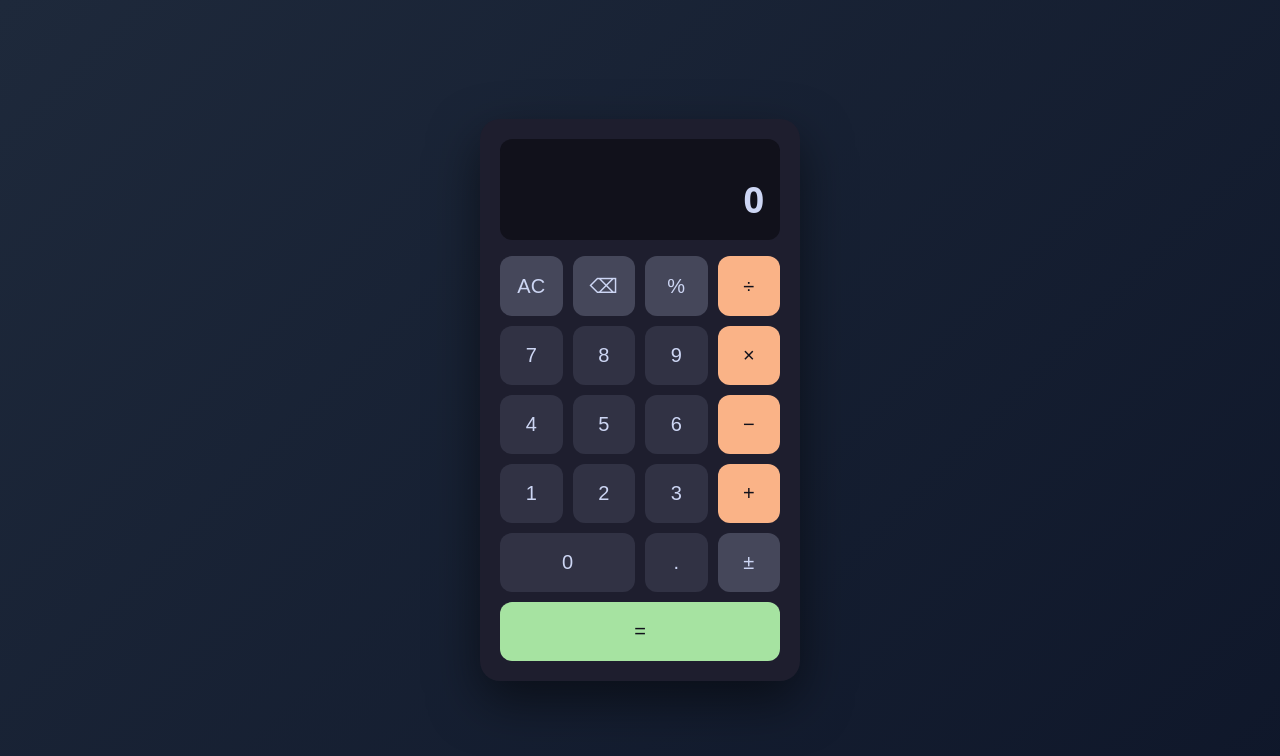
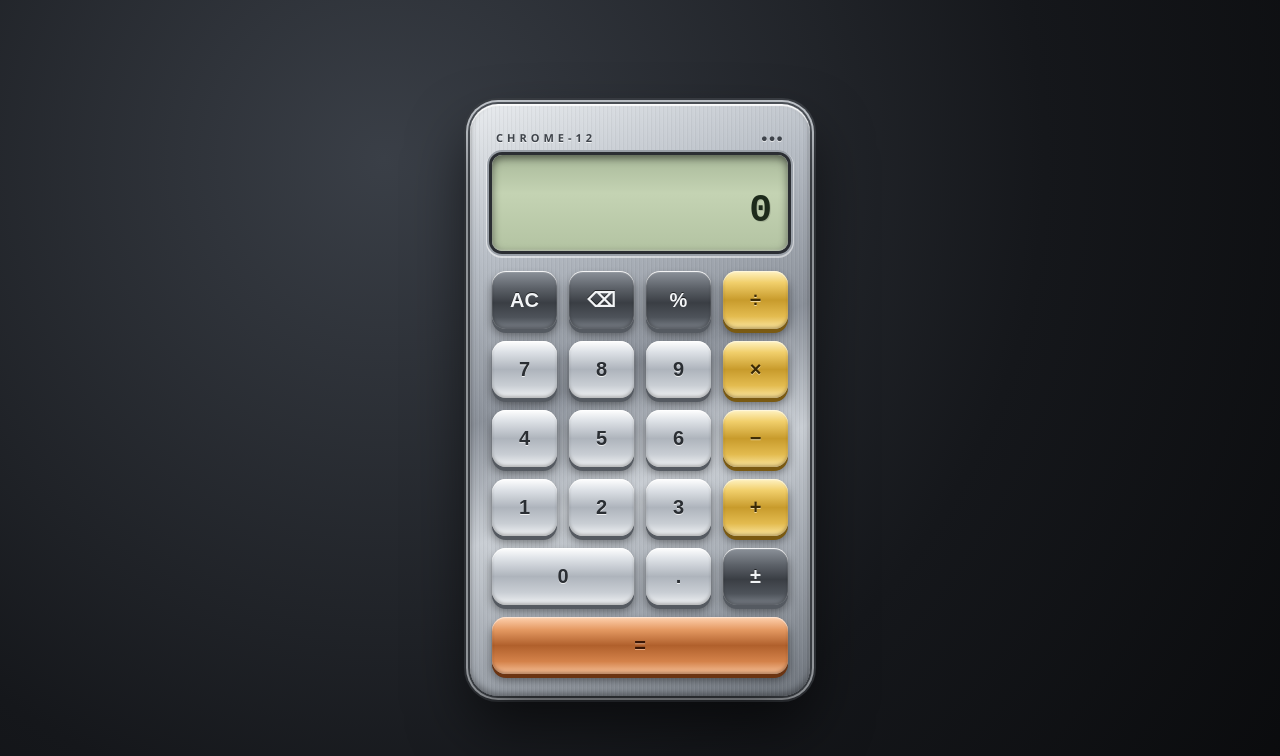
Before and after one commit to vitthalr/simple-calculator, a plain HTML site: page index.html in a window 1280 px wide. Drawn offline with Linux system fonts and the light colour scheme.

Commit message:
Restyle calculator with metallic theme
Co-authored-by: copilot-swe-agent[bot] <198982749+Copilot@users.noreply.github.com>

```diff
--- a/index.html
+++ b/index.html
@@ -7,26 +7,47 @@
 <style>
   * { box-sizing: border-box; margin: 0; padding: 0; }
   body { min-height: 100vh; display: flex; align-items: center; justify-content: center;
-         background: linear-gradient(135deg, #1e293b, #0f172a); font-family: system-ui, sans-serif; }
-  .calc { background: #1e1e2e; padding: 20px; border-radius: 20px; width: 320px;
-          box-shadow: 0 20px 50px rgba(0,0,0,.5); }
-  .display { background: #11111b; color: #cdd6f4; border-radius: 12px; padding: 16px; margin-bottom: 16px;
-             text-align: right; min-height: 90px; word-wrap: break-word; }
-  .prev { color: #6c7086; font-size: 16px; min-height: 20px; }
-  .cur { font-size: 36px; font-weight: 600; }
-  .keys { display: grid; grid-template-columns: repeat(4, 1fr); gap: 10px; }
-  button { padding: 18px 0; font-size: 20px; border: none; border-radius: 12px; cursor: pointer;
-           background: #313244; color: #cdd6f4; transition: filter .1s, transform .05s; }
-  button:hover { filter: brightness(1.2); }
-  button:active { transform: scale(.95); }
-  .op { background: #fab387; color: #11111b; }
-  .fn { background: #45475a; }
-  .eq { background: #a6e3a1; color: #11111b; grid-column: span 2; }
+         font-family: "Segoe UI", system-ui, sans-serif;
+         background: radial-gradient(circle at 30% 20%, #3a3f47 0%, #15171b 60%, #0a0b0d 100%); }
+  .calc { position: relative; width: 340px; padding: 26px 22px 22px; border-radius: 28px;
+          background:
+            repeating-linear-gradient(90deg, rgba(255,255,255,.05) 0 1px, rgba(0,0,0,.04) 1px 2px, transparent 2px 4px),
+            linear-gradient(160deg, #e9ecef 0%, #b8bec6 22%, #8a9099 45%, #c9ced4 62%, #9ea4ac 80%, #6d737b 100%);
+          box-shadow: 0 30px 60px rgba(0,0,0,.6), 0 0 0 2px #50555c, 0 0 0 4px #c7ccd2, 0 0 0 6px #3b3f45,
+                      inset 0 2px 1px rgba(255,255,255,.9), inset 0 -3px 6px rgba(0,0,0,.35); }
+  .brand { font-size: 11px; letter-spacing: 4px; font-weight: 700; color: #3e434a; margin: 0 4px 10px;
+           text-shadow: 0 1px 0 rgba(255,255,255,.7); display: flex; justify-content: space-between; }
+  .brand span:last-child { letter-spacing: 1px; font-weight: 500; }
+  .display { border-radius: 10px; padding: 14px 16px; margin-bottom: 20px; min-height: 96px; text-align: right;
+             word-wrap: break-word; font-family: "Courier New", ui-monospace, monospace; color: #1d2a1b;
+             background: linear-gradient(180deg, #a9b99a 0%, #c4d3b3 40%, #b3c3a2 100%);
+             box-shadow: inset 0 3px 8px rgba(0,0,0,.55), inset 0 -1px 2px rgba(255,255,255,.4),
+                         0 0 0 3px #2b2e33, 0 0 0 5px #9aa0a8, 0 1px 0 6px rgba(255,255,255,.5); }
+  .prev { font-size: 15px; min-height: 20px; opacity: .65; }
+  .cur { font-size: 38px; font-weight: 700; text-shadow: 1px 1px 0 rgba(0,0,0,.12); }
+  .keys { display: grid; grid-template-columns: repeat(4, 1fr); gap: 12px; }
+  button { padding: 17px 0; font-size: 20px; font-weight: 600; border: none; border-radius: 14px; cursor: pointer;
+           color: #2a2e33; text-shadow: 0 1px 0 rgba(255,255,255,.75);
+           background: linear-gradient(180deg, #ffffff 0%, #dfe3e8 18%, #aeb4bc 50%, #c9ced4 78%, #f1f3f5 100%);
+           box-shadow: 0 4px 0 #555a61, 0 6px 10px rgba(0,0,0,.45), inset 0 1px 1px #fff, inset 0 -2px 3px rgba(0,0,0,.25);
+           transition: transform .06s, box-shadow .06s, filter .15s; }
+  button:hover { filter: brightness(1.07); }
+  button:active { transform: translateY(3px);
+                  box-shadow: 0 1px 0 #555a61, 0 2px 4px rgba(0,0,0,.45), inset 0 1px 1px #fff, inset 0 -1px 2px rgba(0,0,0,.25); }
+  .fn { color: #f2f4f6; text-shadow: 0 -1px 0 rgba(0,0,0,.6);
+        background: linear-gradient(180deg, #8d939b 0%, #5c6168 30%, #3a3e44 55%, #4e535a 80%, #7a8088 100%); }
+  .op { color: #3b2a05; text-shadow: 0 1px 0 rgba(255,240,200,.7);
+        background: linear-gradient(180deg, #fff3c4 0%, #f1cf6b 20%, #c89b2c 50%, #e3bb4f 78%, #fbe7a1 100%);
+        box-shadow: 0 4px 0 #7a5a12, 0 6px 10px rgba(0,0,0,.45), inset 0 1px 1px #fff8de, inset 0 -2px 3px rgba(80,50,0,.35); }
+  .eq { color: #3a1606; text-shadow: 0 1px 0 rgba(255,210,180,.6); grid-column: span 4;
+        background: linear-gradient(180deg, #ffd2b0 0%, #e59a63 22%, #b0602c 50%, #d4824a 78%, #f7c29a 100%);
+        box-shadow: 0 4px 0 #6b3412, 0 6px 10px rgba(0,0,0,.45), inset 0 1px 1px #ffe6d4, inset 0 -2px 3px rgba(70,25,0,.35); }
   .zero { grid-column: span 2; }
 </style>
 </head>
 <body>
 <div class="calc">
+  <div class="brand"><span>CHROME-12</span><span>●●●</span></div>
   <div class="display"><div class="prev" id="prev"></div><div class="cur" id="cur">0</div></div>
   <div class="keys">
     <button class="fn" data-a="clear">AC</button>
@@ -42,7 +63,7 @@
     <button class="zero" data-n="0">0</button>
     <button data-n=".">.</button>
     <button class="fn" data-a="neg">±</button>
-    <button class="eq" data-a="eq" style="grid-column: span 4">=</button>
+    <button class="eq" data-a="eq">=</button>
   </div>
 </div>
 <script>
```
